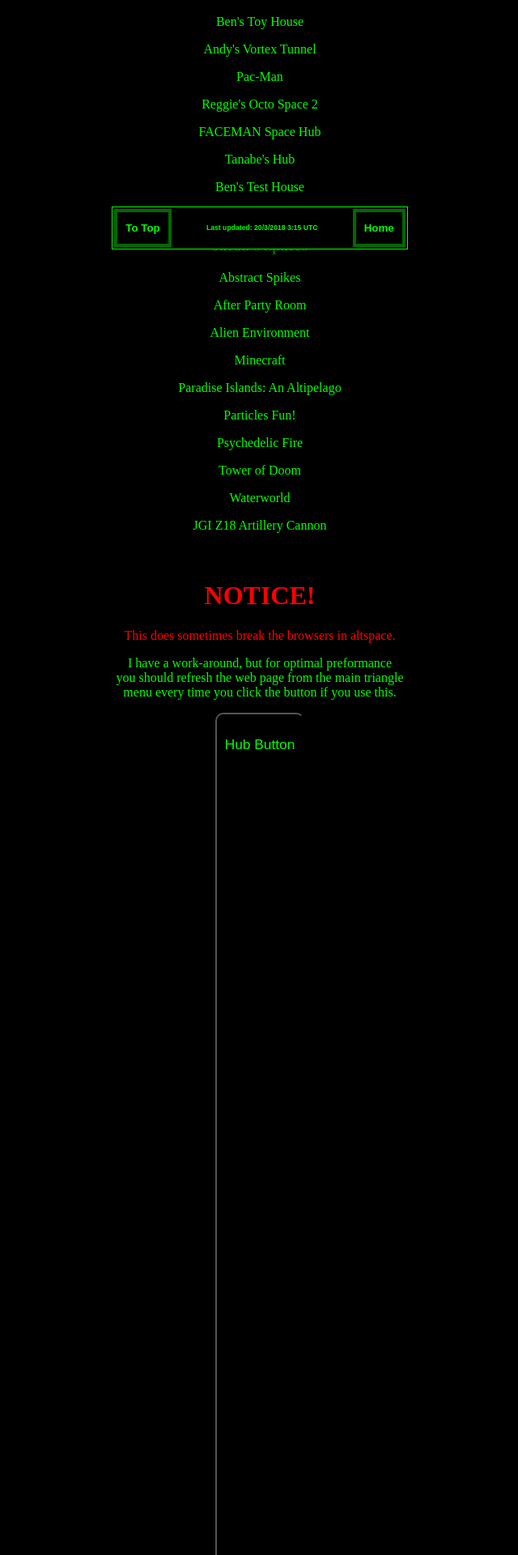
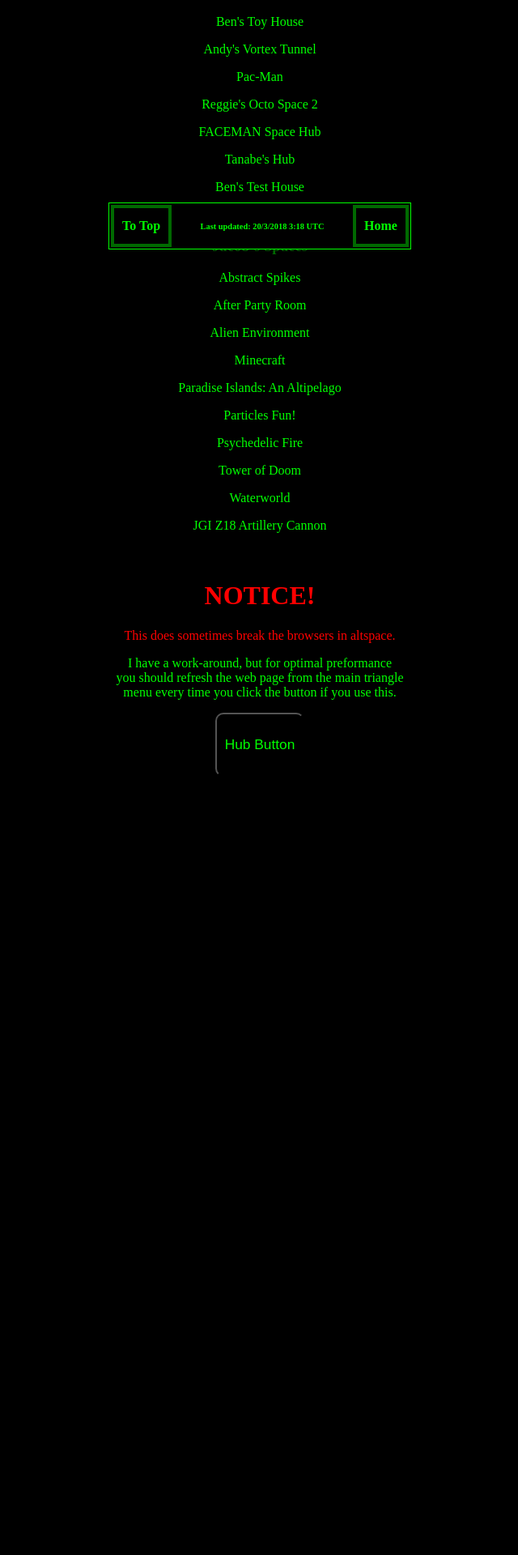
Before and after one commit to LunarTiger/AltspaceVR, a Jekyll site: the page teleportHub/index.html, which Jekyll copies as it is, in a window 1280 px wide. Shown: the part 592-2512 px from the top of the page at 81% size, without its empty margins (319-959 px from the left). Built offline with Jekyll 4.4.1, drawn with Linux system fonts in a browser that asks for light colours.

Commit message:
Update index.html

```diff
--- a/teleportHub/index.html
+++ b/teleportHub/index.html
@@ -67,7 +67,7 @@
 		<h1 id="button" style="color: #ff0000";>NOTICE!</h1>
 			<p style="color: #ff0000">This does sometimes break the browsers in altspace.</p>
 			<p>I have a work-around, but for optimal preformance<br>you should refresh the web page from the main triangle<br>menu every time you click the button if you use this.</p>
-			<a href="https://lunartiger.github.io/AltspaceVR/teleportHub/button/"><button type="button" name="Hub Button"><p style="font-size:130%;">Hub Button</h3></p></a>
+			<a href="https://lunartiger.github.io/AltspaceVR/teleportHub/button/"><button type="button" name="Hub Button"><p style="font-size:130%;">Hub Button</p></button></a>
 			<!--  onClick="window.location='https://lunartiger.github.io/AltspaceVR/teleportHub/button/'" -->
 		<hr style="height:1000px; visibility:hidden;" />
 		<a href="http://output.jsbin.com/wunovar"><h4 style="color: #000000">Hidden</h4></a>
@@ -77,7 +77,7 @@
 		<table>
 			<tr>
 				<th><a href='#top'>To Top</a></th>
-				<th style='width: 200px;border: 0px;'><p style="font-size:65%;">Last updated: 20/3/2018 3:15 UTC</p></th>
+				<th style='width: 200px;border: 0px;'><p style="font-size:65%;">Last updated: 20/3/2018 3:18 UTC</p></th>
 				<th><a href="https://lunartiger.github.io/">Home</a></th>
 			</tr>
 		</table>
```
